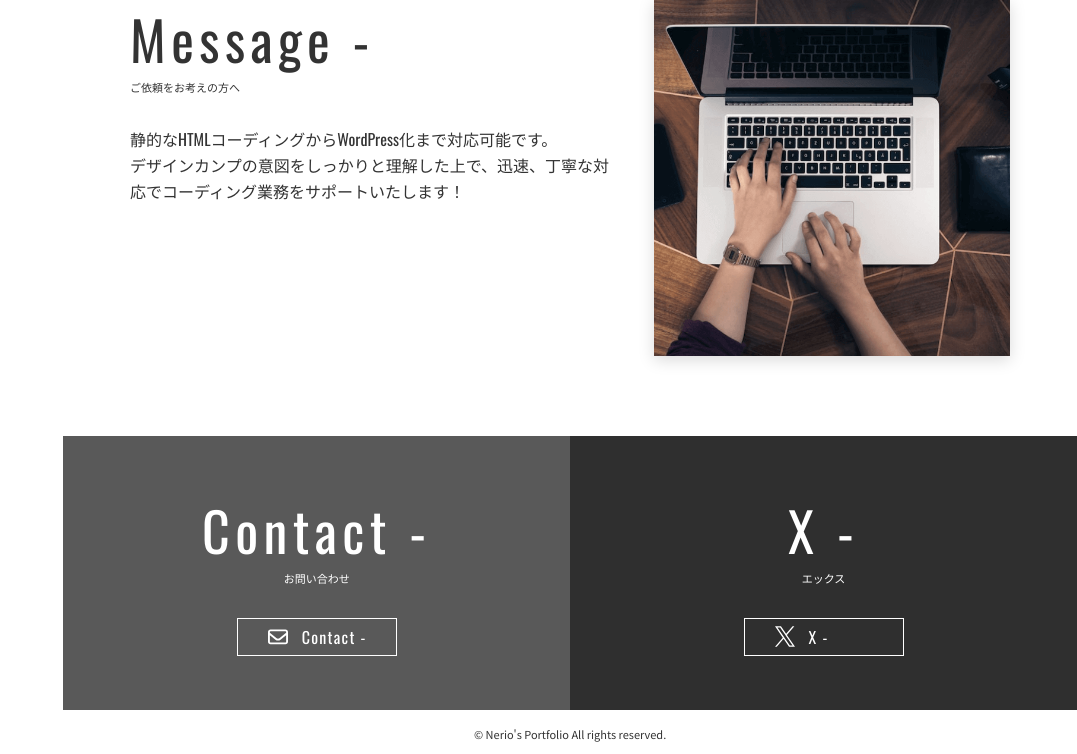
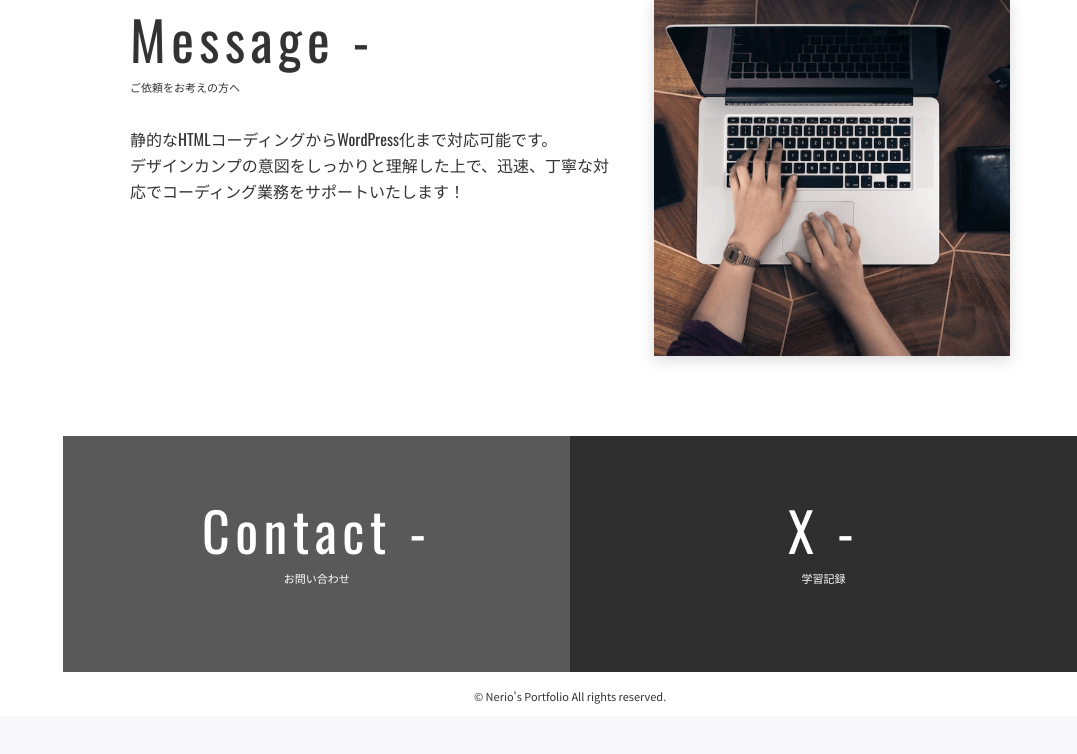
Before and after one commit to nk0116/Portfolio, a PHP site: page / in a window 1280 px wide. Shown: the part 3081-3835 px from the top of the page, without its empty margins (203-1280 px from the left). After the commit the page ends 3785 px from the top, so only its background shows below. Run offline with PHP 8.4, Linux system fonts and the light colour scheme.

Commit message:
Xのリンク部分を学習記録に修正

```diff
--- a/css/style.css
+++ b/css/style.css
@@ -98,6 +98,9 @@ body.is-fixed {
 }
 .button--border .button__text {
   color: #fff;
+}
+.button--border:hover {
+  opacity: 0.7;
 }
 
 .header {
@@ -461,13 +464,20 @@ body.is-fixed {
   color: #fff;
 }
 .page-bottom .page-bottom__item {
+  display: block;
   padding: 40px;
+  transition: opacity 0.3s ease;
+}
+.page-bottom .page-bottom__item:hover {
+  opacity: 0.7;
 }
 .page-bottom .page-bottom__item--contact {
   background-color: #595959;
 }
 .page-bottom .page-bottom__item-x {
+  display: block;
   background-color: #2f2f2f;
+  transition: opacity 0.3s ease;
 }
 @media screen and (min-width: 768px) {
   .page-bottom {
--- a/index.html
+++ b/index.html
@@ -139,7 +139,7 @@
                         />
                       </svg>
                     </span>
-                    <span class="button__text">X -</span>
+                    <span class="button__text">学習記録 -</span>
                   </a>
                 </li>
               </ul>
@@ -363,41 +363,19 @@
         </section>
 
         <section id="contact" class="section page-bottom">
-          <div class="page-bottom__item page-bottom__item--contact">
+          <a href="https://forms.gle/J6VoczWLoUVVg2ct9" rel="noopener noreferrer" target="_blank" class="page-bottom__item page-bottom__item--contact">
             <h2 class="section__head section__head--center">
               <span class="section__head-main">Contact -</span>
               <span class="section__head-sub">お問い合わせ</span>
             </h2>
-            <a href="https://forms.gle/J6VoczWLoUVVg2ct9" rel="noopener noreferrer" target="_blank" class="page-bottom__button button button--border">
-              <span class="button__icon">
-                <svg width="20" height="16" viewBox="0 0 20 16" fill="none" xmlns="http://www.w3.org/2000/svg">
-                  <path
-                    d="M2.5 2.28406C2.15625 2.28406 1.875 2.56339 1.875 2.90479V3.76217L8.61328 9.25563C9.42188 9.91515 10.582 9.91515 11.3906 9.25563L18.125 3.76217V2.90479C18.125 2.56339 17.8438 2.28406 17.5 2.28406H2.5ZM1.875 6.17138V12.8365C1.875 13.1779 2.15625 13.4572 2.5 13.4572H17.5C17.8438 13.4572 18.125 13.1779 18.125 12.8365V6.17138L12.5781 10.6949C11.0781 11.917 8.91797 11.917 7.42188 10.6949L1.875 6.17138ZM0 2.90479C0 1.53531 1.12109 0.421875 2.5 0.421875H17.5C18.8789 0.421875 20 1.53531 20 2.90479V12.8365C20 14.2059 18.8789 15.3194 17.5 15.3194H2.5C1.12109 15.3194 0 14.2059 0 12.8365V2.90479Z"
-                    class="button__icon-path"
-                  />
-                </svg>
-              </span>
-              <span class="button__text">Contact -</span>
-            </a>
-          </div>
+          </a>
 
-          <div class="page-bottom__item page-bottom__item-x">
+          <a href="https://x.com/nkvsicocof52rvs" rel="noopener noreferrer" target="_blank" class="page-bottom__item page-bottom__item-x">
             <h2 class="section__head section__head--center">
               <span class="section__head-main">X -</span>
-              <span class="section__head-sub">エックス</span>
+              <span class="section__head-sub">学習記録</span>
             </h2>
-            <a href="https://x.com/nkvsicocof52rvs" rel="noopener noreferrer" target="_blank" class="page-bottom__button button button--border">
-              <span class="button__icon">
-                <svg width="20" height="21" viewBox="0 0 1200 1227" fill="none" xmlns="http://www.w3.org/2000/svg">
-                  <path
-                    d="M714.163 519.284L1160.89 0H1055.03L667.137 450.887L357.328 0H0L468.492 681.821L0 1226.37H105.866L515.491 750.218L842.672 1226.37H1200L714.137 519.284H714.163ZM569.165 687.828L521.697 619.934L144.011 79.6944H306.615L611.412 515.685L658.88 583.579L1055.08 1150.3H892.476L569.165 687.854V687.828Z"
-                    class="button__icon-path x-icon"
-                  />
-                </svg>
-              </span>
-              <span class="button__text">X -</span>
-            </a>
-          </div>
+          </a>
         </section>
 
         <footer class="footer">
--- a/sass/style.scss
+++ b/sass/style.scss
@@ -119,6 +119,10 @@ body {
   border: 1px solid color.$white;
   .button__text {
     color: color.$white;
+  }
+
+  &:hover {
+    opacity: 0.7;
   }
 }
 
@@ -527,15 +531,24 @@ body {
 .page-bottom {
   padding: 0;
   color: color.$white;
+
   .page-bottom__item {
+    display: block;
     padding: 40px;
+    transition: opacity 0.3s ease;
+    &:hover {
+      opacity: 0.7;
+    }
   }
+
   .page-bottom__item--contact {
     background-color: color.$bg-gray-l;
   }
 
   .page-bottom__item-x {
+    display: block;
     background-color: color.$bg-dark;
+    transition: opacity 0.3s ease;
   }
   @include breakpoints.mq(pc) {
     display: grid;
```
